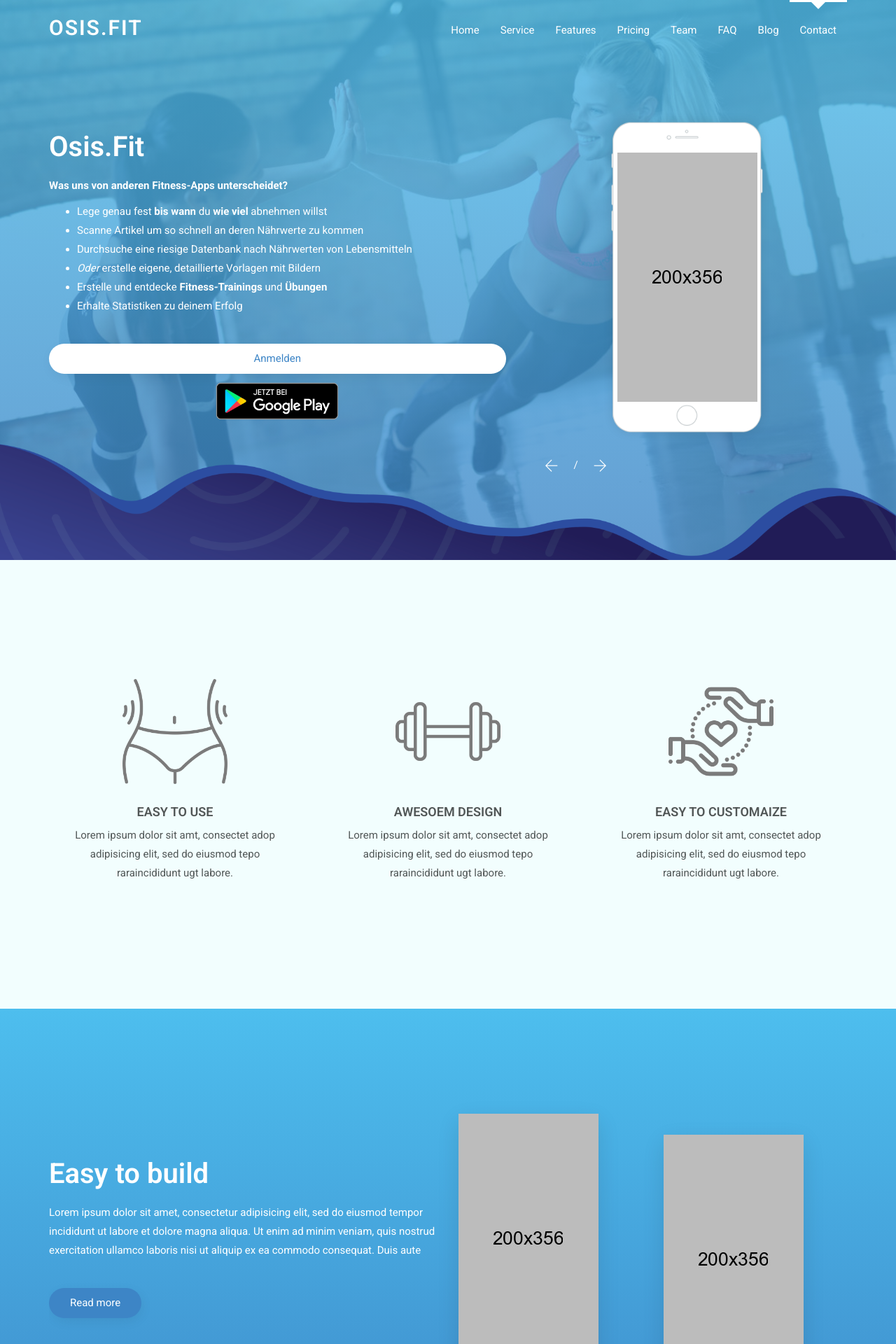
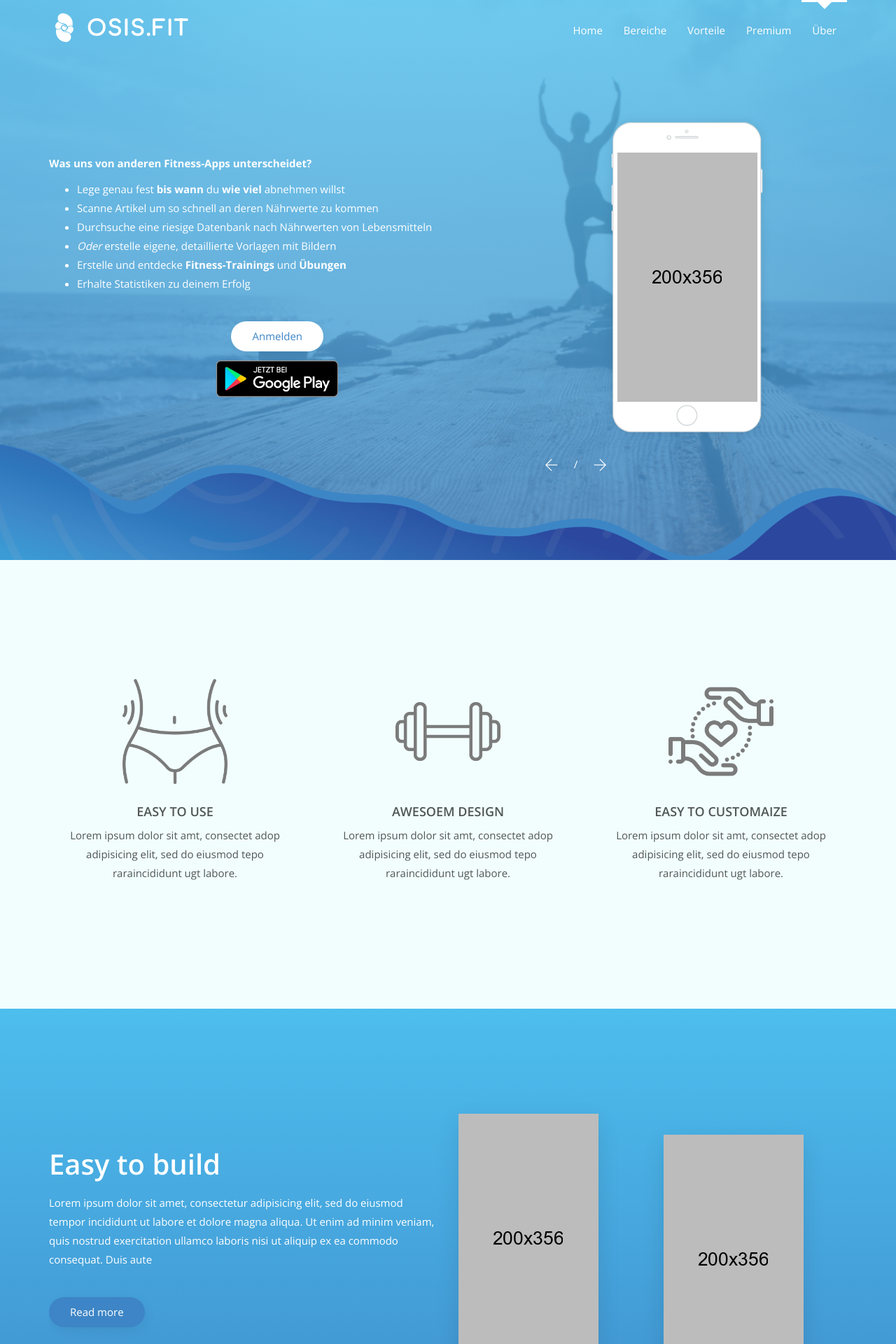
Before and after one commit to erleiuat/osis.fit, a PHP site: page / in a window 1280 px wide. Shown: the top 1920 px of the page at 70% size. Run offline with PHP 8.4, Linux system fonts and the light colour scheme.

Commit message:
style etc

```diff
--- a/index.html
+++ b/index.html
@@ -51,21 +51,21 @@
                     <span class="icon-bar"></span>
                     <span class="icon-bar"></span>
                 </button>
-                <a href="#" class="navbar-brand logo">
-                    <h2>Osis.Fit</h2>
+                <a href="#" class="navbar-brand logo brand-text" style="padding-top: 18px;">
+                    <h2>
+                        <img alt="Brand" style="height: 50px; padding-bottom: 7px;" src="images/icons/icon_dark.png">
+                        Osis.Fit
+                    </h2>
                 </a>
             </div>
             <!--Logo/-->
             <nav class="collapse navbar-collapse" id="primary-menu">
                 <ul class="nav navbar-nav navbar-right">
                     <li class="active"><a href="#home-page">Home</a></li>
-                    <li><a href="#service-page">Service</a></li>
-                    <li><a href="#feature-page">Features</a></li>
-                    <li><a href="#price-page">Pricing</a></li>
-                    <li><a href="#team-page">Team</a></li>
-                    <li><a href="#faq-page">FAQ</a></li>
-                    <li><a href="#blog-page">Blog</a></li>
-                    <li><a href="#contact-page">Contact</a></li>
+                    <li><a href="#service-page">Bereiche</a></li>
+                    <li><a href="#feature-page">Vorteile</a></li>
+                    <li><a href="#price-page">Premium</a></li>
+                    <li><a href="#faq-page">Über</a></li>
                 </ul>
             </nav>
         </div>
@@ -80,7 +80,6 @@
         <div class="container">
             <div class="row v-center">
                 <div class="col-xs-12 col-md-7 header-text text-center">
-                    <h2 class="text-left hidden-xs hidden-sm">Osis.Fit</h2>
                     <p class="text-left">
                         <b>Was uns von anderen Fitness-Apps unterscheidet?</b><br />
                         <ul class="text-left">
@@ -108,9 +107,9 @@
                             zu verbessern.
                         -->
                     </p>
-                    <a href="https://app.osis.fit/auth/login" class="button white btn-block">
+                    <a href="https://app.osis.fit/auth/login" class="button white">
                         Anmelden
-                    </a>
+                    </a><br />
                     <a href="http://bit.ly/2lSljrO" target="_blank">
                         <img style="width: 200px;" src="images/playstore/de.png" alt="open_in_play">
                     </a>
@@ -177,7 +176,7 @@
     </section>
     <!--Feature-area/-->
 
-    <section class="angle-bg sky-bg section-padding">
+    <section class="angle-bg sky-bg section-padding" id="feature-page">
         <div class="container">
             <div class="row">
                 <div class="col-xs-12">
@@ -307,76 +306,6 @@
 
 
 
-    <section class="gray-bg section-padding" id="feature-page">
-        <div class="container">
-            <div class="row">
-                <div class="col-xs-12 col-sm-6 col-sm-offset-3 text-center">
-                    <div class="page-title">
-                        <h2>SPECIAL FEATURES</h2>
-                        <p>Lorem ipsum dolor sit amet, consectetur adipisicing elit. Velit voluptates, temporibus at, facere harum fugiat!</p>
-                    </div>
-                </div>
-            </div>
-            <div class="row">
-                <div class="col-xs-12 col-sm-6 col-md-4">
-                    <div class="box">
-                        <div class="box-icon">
-                            <img src="images/portfolio-icon-1.png" alt="">
-                        </div>
-                        <h3>Creative Design</h3>
-                        <p>Lorem ipsum dolor sit amet, consectetur adipisicing elit. Cumque quas nulla est adipisci,</p>
-                    </div>
-                </div>
-                <div class="col-xs-12 col-sm-6 col-md-4">
-                    <div class="box">
-                        <div class="box-icon">
-                            <img src="images/portfolio-icon-2.png" alt="">
-                        </div>
-                        <h3>Unlimited Features</h3>
-                        <p>Lorem ipsum dolor sit amet, consectetur adipisicing elit. Cumque quas nulla est adipisci,</p>
-                    </div>
-                </div>
-                <div class="col-xs-12 col-sm-6 col-md-4">
-                    <div class="box">
-                        <div class="box-icon">
-                            <img src="images/portfolio-icon-3.png" alt="">
-                        </div>
-                        <h3>Full Free Chat</h3>
-                        <p>Lorem ipsum dolor sit amet, consectetur adipisicing elit. Cumque quas nulla est adipisci,</p>
-                    </div>
-                </div>
-                <div class="col-xs-12 col-sm-6 col-md-4">
-                    <div class="box">
-                        <div class="box-icon">
-                            <img src="images/portfolio-icon-4.png" alt="">
-                        </div>
-                        <h3>Retina ready</h3>
-                        <p>Lorem ipsum dolor sit amet, consectetur adipisicing elit. Cumque quas nulla est adipisci,</p>
-                    </div>
-                </div>
-                <div class="col-xs-12 col-sm-6 col-md-4">
-                    <div class="box">
-                        <div class="box-icon">
-                            <img src="images/portfolio-icon-5.png" alt="">
-                        </div>
-                        <h3>High Resolution</h3>
-                        <p>Lorem ipsum dolor sit amet, consectetur adipisicing elit. Cumque quas nulla est adipisci,</p>
-                    </div>
-                </div>
-                <div class="col-xs-12 col-sm-6 col-md-4">
-                    <div class="box">
-                        <div class="box-icon">
-                            <img src="images/portfolio-icon-6.png" alt="">
-                        </div>
-                        <h3>Clean Codes</h3>
-                        <p>Lorem ipsum dolor sit amet, consectetur adipisicing elit. Cumque quas nulla est adipisci,</p>
-                    </div>
-                </div>
-            </div>
-        </div>
-    </section>
-
-
 
 
     <section class="price-area overlay section-padding" id="price-page">
@@ -390,12 +319,13 @@
                 </div>
             </div>
             <div class="row">
-                <div class="col-xs-12 col-sm-4">
-                    <div class="price-table">
-                        <h3 class="text-uppercase price-title">Basic</h3>
+                <div class="col-xs-12 col-sm-7">
+                    <div class="price-table active">
+                        <span class="price-info"><span class="ti-crown"></span></span>
+                        <h3 class="text-uppercase price-title">PREMIUM</h3>
                         <hr>
                         <ul class="list-unstyled">
-                            <li><strong class="amount">$ <span class="big">20</span></strong>/Month</li>
+                            <li><strong class="amount">$ <span class="big">10</span></strong>/Month</li>
                             <li>100 MB Disk Space</li>
                             <li>2 Subdomains</li>
                             <li>5 Email Accounts</li>
@@ -406,29 +336,12 @@
                         <a href="#" class="button">Purchase</a>
                     </div>
                 </div>
-                <div class="col-xs-12 col-sm-4">
-                    <div class="price-table active">
-                        <span class="price-info"><span class="ti-crown"></span></span>
-                        <h3 class="text-uppercase price-title">STABDARD</h3>
+                <div class="col-xs-12 col-sm-5">
+                    <div class="price-table">
+                        <h3 class="text-uppercase price-title">STANDARD</h3>
                         <hr>
                         <ul class="list-unstyled">
-                            <li><strong class="amount">$ <span class="big">39</span></strong>/Month</li>
-                            <li>100 MB Disk Space</li>
-                            <li>2 Subdomains</li>
-                            <li>5 Email Accounts</li>
-                            <li>Webmail Support</li>
-                            <li>Customer Support 24/7</li>
-                        </ul>
-                        <hr>
-                        <a href="#" class="button">Purchase</a>
-                    </div>
-                </div>
-                <div class="col-xs-12 col-sm-4">
-                    <div class="price-table">
-                        <h3 class="text-uppercase price-title">UNLIMITED</h3>
-                        <hr>
-                        <ul class="list-unstyled">
-                            <li><strong class="amount">$ <span class="big">59</span></strong>/Month</li>
+                            <li><strong class="amount">$ <span class="big">0</span></strong>/Month</li>
                             <li>100 MB Disk Space</li>
                             <li>2 Subdomains</li>
                             <li>5 Email Accounts</li>
@@ -442,84 +355,6 @@
             </div>
         </div>
     </section>
-
-
-
-    <section class="section-padding gray-bg" id="team-page">
-        <div class="container">
-            <div class="row">
-                <div class="col-xs-12 col-sm-6 col-sm-offset-3 text-center">
-                    <div class="page-title">
-                        <h2>Special team</h2>
-                        <p>Lorem ipsum dolor sit amet, consectetur adipisicing elit. Velit voluptates, temporibus at, facere harum fugiat!</p>
-                    </div>
-                </div>
-            </div>
-            <div class="row">
-                <div class="col-xs-12 col-sm-6 col-md-3">
-                    <div class="single-team">
-                        <div class="team-photo">
-                            <img src="images/team-section-1.png" alt="">
-                        </div>
-                        <h4>JEMY SEDONCE</h4>
-                        <h6>Co. Founder</h6>
-                        <ul class="social-menu">
-                            <li><a href="#"><i class="ti-facebook"></i></a></li>
-                            <li><a href="#"><i class="ti-twitter"></i></a></li>
-                            <li><a href="#"><i class="ti-linkedin"></i></a></li>
-                            <li><a href="#"><i class="ti-pinterest"></i></a></li>
-                        </ul>
-                    </div>
-                </div>
-                <div class="col-xs-12 col-sm-6 col-md-3">
-                    <div class="single-team">
-                        <div class="team-photo">
-                            <img src="images/team-section-2.png" alt="">
-                        </div>
-                        <h4>DEBORAH BROWN</h4>
-                        <h6>UX Designer</h6>
-                        <ul class="social-menu">
-                            <li><a href="#"><i class="ti-facebook"></i></a></li>
-                            <li><a href="#"><i class="ti-twitter"></i></a></li>
-                            <li><a href="#"><i class="ti-linkedin"></i></a></li>
-                            <li><a href="#"><i class="ti-pinterest"></i></a></li>
-                        </ul>
-                    </div>
-                </div>
-                <div class="col-xs-12 col-sm-6 col-md-3">
-                    <div class="single-team">
-                        <div class="team-photo">
-                            <img src="images/team-section-3.png" alt="">
-                        </div>
-                        <h4>HARRY BANKS</h4>
-                        <h6>Founder</h6>
-                        <ul class="social-menu">
-                            <li><a href="#"><i class="ti-facebook"></i></a></li>
-                            <li><a href="#"><i class="ti-twitter"></i></a></li>
-                            <li><a href="#"><i class="ti-linkedin"></i></a></li>
-                            <li><a href="#"><i class="ti-pinterest"></i></a></li>
-                        </ul>
-                    </div>
-                </div>
-                <div class="col-xs-12 col-sm-6 col-md-3">
-                    <div class="single-team">
-                        <div class="team-photo">
-                            <img src="images/team-section-4.png" alt="">
-                        </div>
-                        <h4>VICTORIA CLARK</h4>
-                        <h6>Creative Director</h6>
-                        <ul class="social-menu">
-                            <li><a href="#"><i class="ti-facebook"></i></a></li>
-                            <li><a href="#"><i class="ti-twitter"></i></a></li>
-                            <li><a href="#"><i class="ti-linkedin"></i></a></li>
-                            <li><a href="#"><i class="ti-pinterest"></i></a></li>
-                        </ul>
-                    </div>
-                </div>
-            </div>
-        </div>
-    </section>
-
 
 
 
@@ -643,181 +478,8 @@
 
 
 
-
-
-
-
-    <section class="section-padding overlay client-area overlay" id="client-page">
-        <div class="container">
-            <div class="row text-center">
-                <div class="col-xs-12">
-                    <div class="clients">
-                        <div class="item">
-                            <img src="images/themeforest.gif" alt="">
-                        </div>
-                        <div class="item">
-                            <img src="images/coadcanyon.gif" alt="">
-                        </div>
-                        <div class="item">
-                            <img src="images/graphicriver.gif" alt="">
-                        </div>
-                        <div class="item">
-                            <img src="images/docean.gif" alt="">
-                        </div>
-                        <div class="item">
-                            <img src="images/audiojungle.gif" alt="">
-                        </div>
-                        <div class="item">
-                            <img src="images/actividen.gif" alt="">
-                        </div>
-                        <div class="item">
-                            <img src="images/photodone.gif" alt="">
-                        </div>
-                        <div class="item">
-                            <img src="images/videgub.gif" alt="">
-                        </div>
-                        <div class="item">
-                            <img src="images/themeforest.gif" alt="">
-                        </div>
-                        <div class="item">
-                            <img src="images/coadcanyon.gif" alt="">
-                        </div>
-                        <div class="item">
-                            <img src="images/graphicriver.gif" alt="">
-                        </div>
-                        <div class="item">
-                            <img src="images/docean.gif" alt="">
-                        </div>
-                        <div class="item">
-                            <img src="images/audiojungle.gif" alt="">
-                        </div>
-                        <div class="item">
-                            <img src="images/actividen.gif" alt="">
-                        </div>
-                        <div class="item">
-                            <img src="images/photodone.gif" alt="">
-                        </div>
-                        <div class="item">
-                            <img src="images/videgub.gif" alt="">
-                        </div>
-                    </div>
-                </div>
-            </div>
-        </div>
-    </section>
-
-
-    <section class="section-padding gray-bg" id="blog-page">
-        <div class="container">
-            <div class="row">
-                <div class="col-xs-12 col-sm-4">
-                    <div class="single-blog">
-                        <div class="blog-photo">
-                            <img src="images/small1.jpg" alt="">
-                        </div>
-                        <div class="blog-content">
-                            <h3><a href="#">Beautiful Place for your Great Journey</a></h3>
-                            <ul class="blog-meta">
-                                <li><span class="ti-user"></span> <a href="#">Admin</a></li>
-                                <li><span class="ti-calendar"></span> <a href="#">Feb 01, 2017</a></li>
-                            </ul>
-                            <p>Lorem ipsum dolor sit amet, consectetur adipisicing elit. Odit nemo eaque expedita aliquid dolorem repellat perferendis, facilis aut fugit, impedit.</p>
-                        </div>
-                    </div>
-                </div>
-                <div class="col-xs-12 col-sm-4">
-                    <div class="single-blog">
-                        <div class="blog-photo">
-                            <img src="images/small2.jpg" alt="">
-                        </div>
-                        <div class="blog-content">
-                            <h3><a href="#">Beautiful Place for your Great Journey</a></h3>
-                            <ul class="blog-meta">
-                                <li><span class="ti-user"></span> <a href="#">Admin</a></li>
-                                <li><span class="ti-calendar"></span> <a href="#">Feb 01, 2017</a></li>
-                            </ul>
-                            <p>Lorem ipsum dolor sit amet, consectetur adipisicing elit. Odit nemo eaque expedita aliquid dolorem repellat perferendis, facilis aut fugit, impedit.</p>
-                        </div>
-                    </div>
-                </div>
-                <div class="col-xs-12 col-sm-4">
-                    <div class="single-blog">
-                        <div class="blog-photo">
-                            <img src="images/small3.jpg" alt="">
-                        </div>
-                        <div class="blog-content">
-                            <h3><a href="#">Beautiful Place for your Great Journey</a></h3>
-                            <ul class="blog-meta">
-                                <li><span class="ti-user"></span> <a href="#">Admin</a></li>
-                                <li><span class="ti-calendar"></span> <a href="#">Feb 01, 2017</a></li>
-                            </ul>
-                            <p>Lorem ipsum dolor sit amet, consectetur adipisicing elit. Odit nemo eaque expedita aliquid dolorem repellat perferendis, facilis aut fugit, impedit.</p>
-                        </div>
-                    </div>
-                </div>
-            </div>
-        </div>
-    </section>
-
-
-
-
-
     <footer class="footer-area relative sky-bg" id="contact-page">
         <div class="absolute footer-bg"></div>
-        <div class="footer-top">
-            <div class="container">
-                <div class="row">
-                    <div class="col-xs-12 col-sm-6 col-sm-offset-3 text-center">
-                        <div class="page-title">
-                            <h2>Contact with us</h2>
-                            <p>Lorem ipsum dolor sit amet, consectetur adipisicing elit. Velit voluptates, temporibus at, facere harum fugiat!</p>
-                        </div>
-                    </div>
-                </div>
-                <div class="row">
-                    <div class="col-xs-12 col-md-4">
-                        <address class="side-icon-boxes">
-                            <div class="side-icon-box">
-                                <div class="side-icon">
-                                    <img src="images/location-arrow.png" alt="">
-                                </div>
-                                <p><strong>Address: </strong> Box 564, Disneyland <br />USA</p>
-                            </div>
-                            <div class="side-icon-box">
-                                <div class="side-icon">
-                                    <img src="images/phone-arrow.png" alt="">
-                                </div>
-                                <p><strong>Telephone: </strong>
-                                    <a href="callto:8801812726495">+8801812726495</a> <br />
-                                    <a href="callto:8801687420471">+8801687420471</a>
-                                </p>
-                            </div>
-                            <div class="side-icon-box">
-                                <div class="side-icon">
-                                    <img src="images/mail-arrow.png" alt="">
-                                </div>
-                                <p><strong>E-mail: </strong>
-                                    <a href="mailto:youremail@example.com">youremail@example.com</a> <br />
-                                    <a href="mailto:youremail@example.com">example@mail.com</a>
-                                </p>
-                            </div>
-                        </address>
-                    </div>
-                    <div class="col-xs-12 col-md-8">
-                        <form action="process.php" id="contact-form" method="post" class="contact-form">
-                            <div class="form-double">
-                                <input type="text" id="form-name" name="form-name" placeholder="Your name" class="form-control" required="required">
-                                <input type="email" id="form-email" name="form-email" class="form-control" placeholder="E-mail address" required="required">
-                            </div>
-                            <input type="text" id="form-subject" name="form-subject" class="form-control" placeholder="Message topic">
-                            <textarea name="message" id="form-message" name="form-message" rows="5" class="form-control" placeholder="Your message" required="required"></textarea>
-                            <button type="sibmit" class="button">Submit</button>
-                        </form>
-                    </div>
-                </div>
-            </div>
-        </div>
         <div class="footer-middle">
             <div class="container">
                 <div class="row">
@@ -840,7 +502,7 @@
             <div class="container">
                 <div class="row">
                     <div class="col-xs-12 text-center">
-                        <p>&copy;Copyright 2018 All right resurved. This template is made with <i class="ti-heart" aria-hidden="true"></i> by <a href="https://colorlib.com">Colorlib</a></p>
+                        <p>&copy; 2018 @ Osis.fit (Osis.io)</p>
                     </div>
                 </div>
             </div>
--- a/style.css
+++ b/style.css
@@ -31,7 +31,7 @@ CSS INDEX
 1. Google font
 ------------------*/
 
-@import url('https://fonts.googleapis.com/css?family=Roboto:300,400,500,600,700');
+@import url('https://fonts.googleapis.com/css?family=Comfortaa:500|Open+Sans:300,400,500,600,700');
 
 /*-------------------
 2. Theme Default CSS
@@ -75,7 +75,7 @@ body {
 }
 
 body {
-    font-family: 'Roboto', sans-serif;
+    font-family: 'Open Sans', sans-serif;
     font-weight: 400;
     font-size: 15px;
     line-height: 1.8;
@@ -94,6 +94,10 @@ input:-webkit-autofill:focus {
 /**
 *Helper-Classes
 **/
+
+.brand-text {
+    font-family: "Comfortaa", sans-serif;
+}
 
 .full-height {
     width: 100%;
@@ -312,7 +316,6 @@ input:-webkit-autofill:focus {
     text-transform: uppercase;
     letter-spacing: 2px;
     height: inherit;
-    margin-top: 8px;
     padding-left: 0;
 }
 
@@ -372,7 +375,7 @@ input:-webkit-autofill:focus {
 }
 
 .anlge-bg {
-    background: url('images/angle-bg.png') no-repeat scroll center bottom -5px / 100% auto;
+    background: url('images/bgs/angle-bg.png') no-repeat scroll center bottom -5px / 100% auto;
 }
 
 .overlay {
@@ -792,7 +795,7 @@ input:-webkit-autofill:focus {
 }
 
 .footer-bg {
-    background: url('images/angle-bg.png') no-repeat scroll center bottom / 100% auto;
+    background: url('images/bgs/angle-bg.png') no-repeat scroll center bottom / 100% auto;
     z-index: -1;
 }
 
```
Also changed, not shown: images/angle-bg.png (deleted), images/bgs/angle-bg.png (added), images/bgs/header.jpg, images/icons/icon_dark.png (added), images/icons/osis_fit.png (added), 1 other file.
